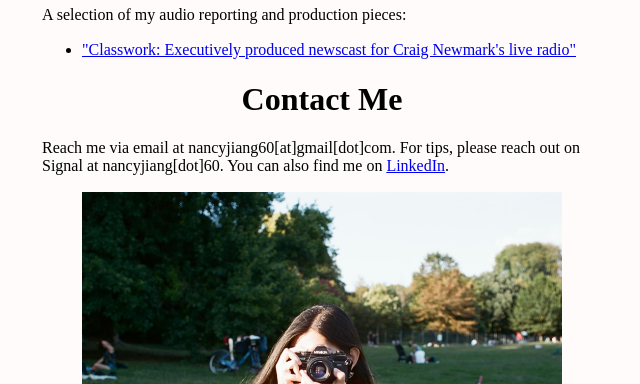
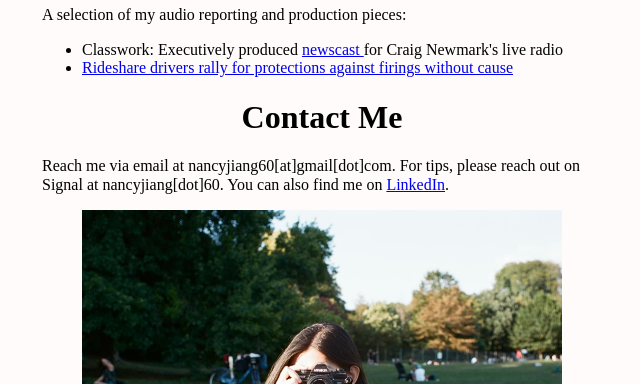
Before and after one commit to jiangnancy/Website, a plain HTML site: page index.html in a window 1280 px wide. Shown: the part 716-1100 px from the top of the page, without its empty margins (318-958 px from the left). Drawn offline with nearby package versions, Linux system fonts and the light colour scheme.

Commit message:
Add files via upload
Added rideshare audio

```diff
--- a/index.html
+++ b/index.html
@@ -32,7 +32,8 @@
 	<h1> Audio </h1>
 		<p> A selection of my audio reporting and production pieces: </p>
 		<ul>
-			<li><a href="https://drive.google.com/file/d/18WG14cyYOqfzwa_xD7QPT_ICE-liVAyz/view">"Classwork: Executively produced newscast for Craig Newmark's live radio" </a href>
+			<li>Classwork: Executively produced <a href="https://drive.google.com/file/d/18WG14cyYOqfzwa_xD7QPT_ICE-liVAyz/view"> newscast </a href> for Craig Newmark's live radio
+			<li> <a href="https://drive.google.com/file/d/18WG14cyYOqfzwa_xD7QPT_ICE-liVAyz/view"> Rideshare drivers rally for protections against firings without cause </a href>
 		</ul>
 
 	<h1> Contact Me </h1>
```
